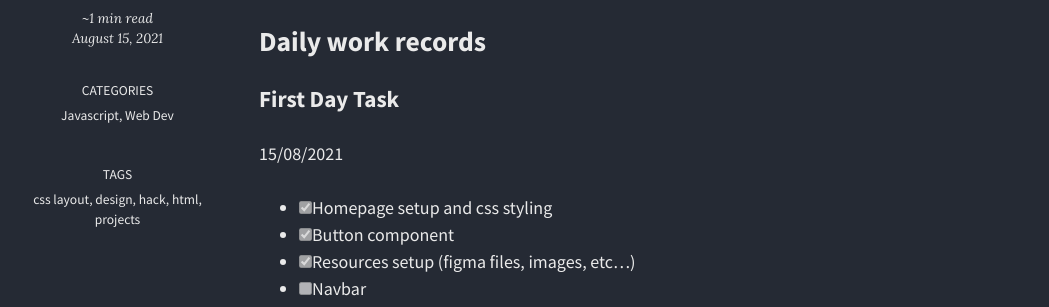
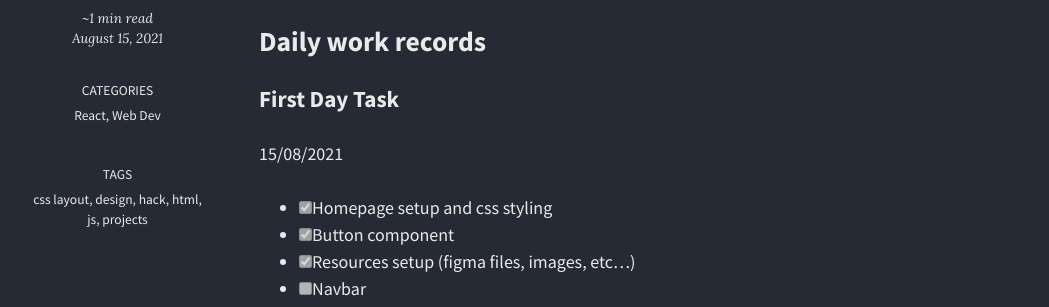
Before and after one commit to tian3rd/tian3rd.github.io, a Jekyll site: the page built from _posts/2021-08-15-React-Notes.md, in a window 1280 px wide. Shown: the part 641-948 px from the top of the page, without its empty margins (116-1165 px from the left). Built offline with Jekyll 4.4.1, drawn with Linux system fonts in a browser that asks for light colours; nearby versions of some CDN libraries.

Commit message:
update meta info

```diff
--- a/_posts/2021-08-15-React-Notes.md
+++ b/_posts/2021-08-15-React-Notes.md
@@ -6,9 +6,10 @@ tag:
   - "html"
   - "projects"
   - "hack"
+  - "js"
 category:
   - "Web Dev"
-  - "Javascript"
+  - "React"
 ---
 
 > Teach myself `React.js` in 10 weeks.
```
